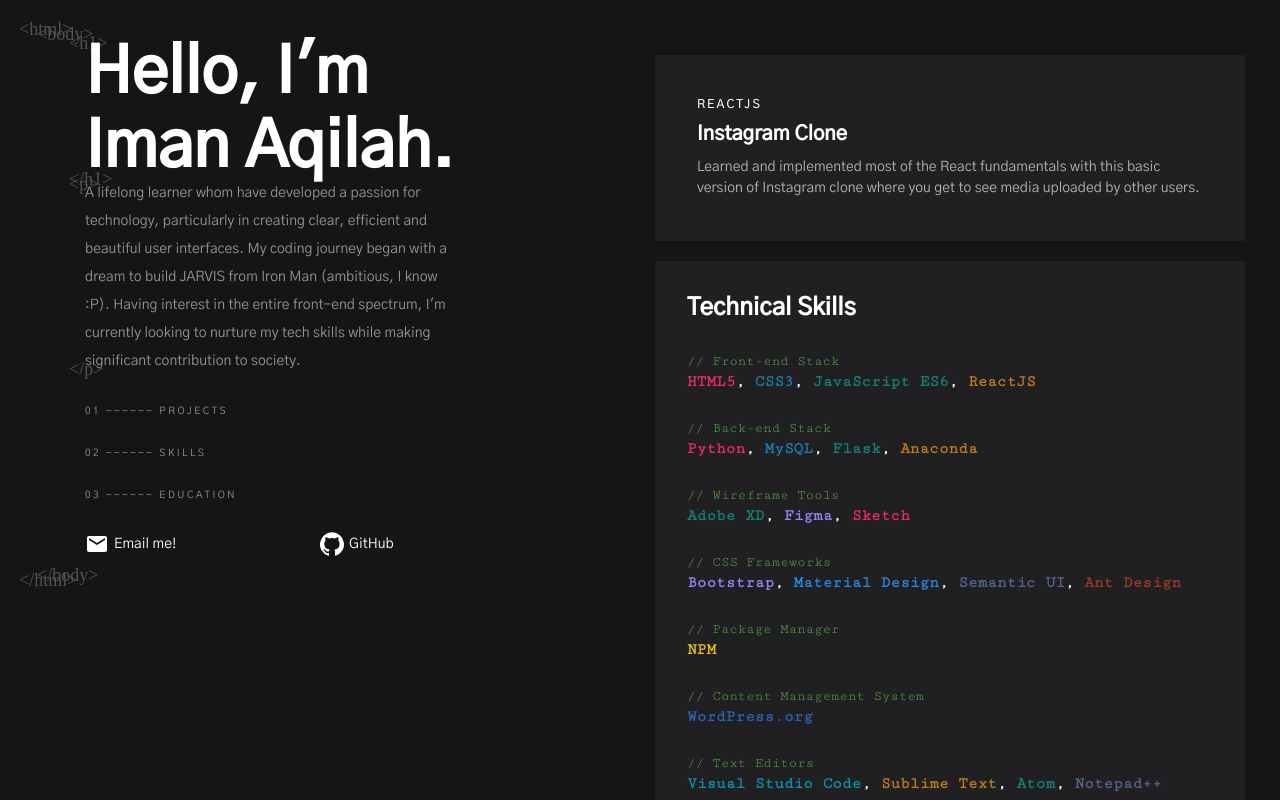
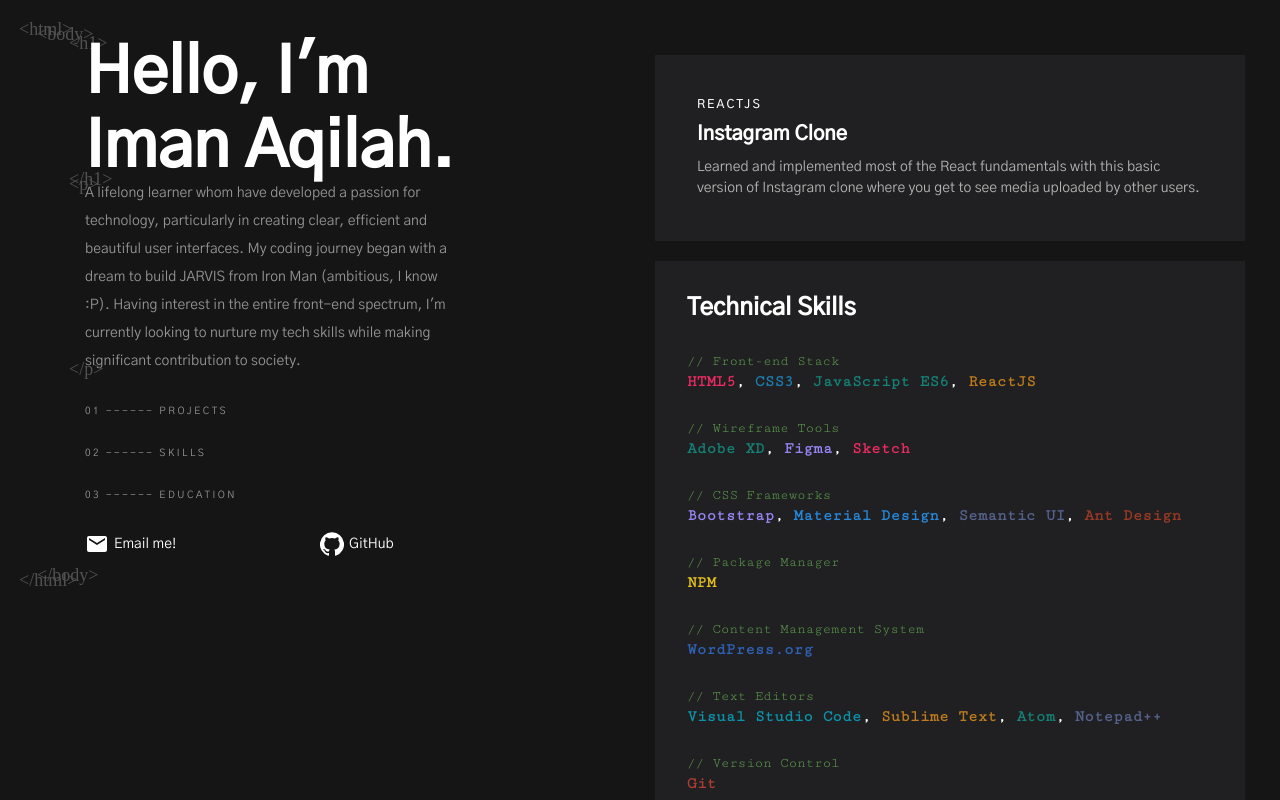
Before and after one commit to imanaqilah/My-Portfolio, a React (Create React App) app: page / in a window 1280 px wide. Shown: the top 800 px of the page. Built offline with nearby package versions, Linux system fonts and the light colour scheme; a web font is replaced by a local one.

Commit message:
Edited content

```diff
--- a/src/components/SoftwareSkills.js
+++ b/src/components/SoftwareSkills.js
@@ -10,13 +10,6 @@
             </SkillScope>
             <SkillSets>
                 <p><span style={{ color: "#ee2a62" }}>HTML5</span>, <span style={{ color: "#1b7eaf" }}>CSS3</span>, <span style={{ color: "#148277" }}>JavaScript ES6</span>, <span style={{ color: "#bf7c1c" }}>ReactJS</span></p>
-            </SkillSets>
-
-            <SkillScope>
-                <p>&#47;&#47; Back-end Stack</p>
-            </SkillScope>
-            <SkillSets>
-                <p><span style={{ color: "#ee2a62" }}>Python</span>, <span style={{ color: "#1b7eaf" }}>MySQL</span>, <span style={{ color: "#148277" }}>Flask</span>, <span style={{ color: "#bf7c1c" }}>Anaconda</span></p>
             </SkillSets>
 
             <SkillScope>
```
